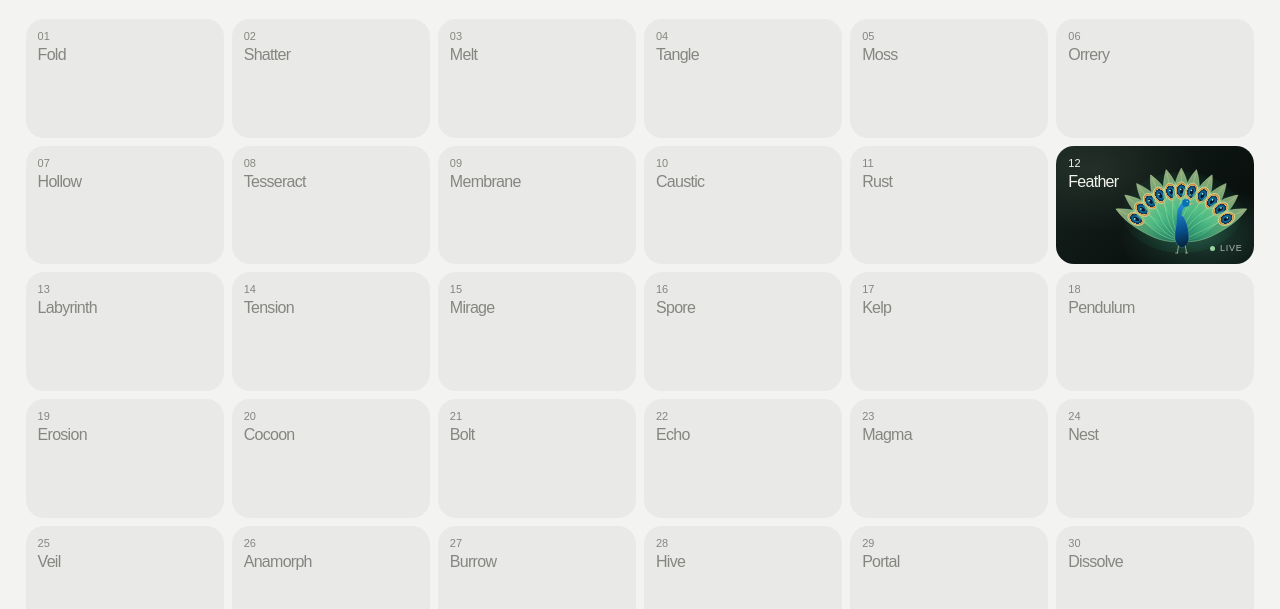
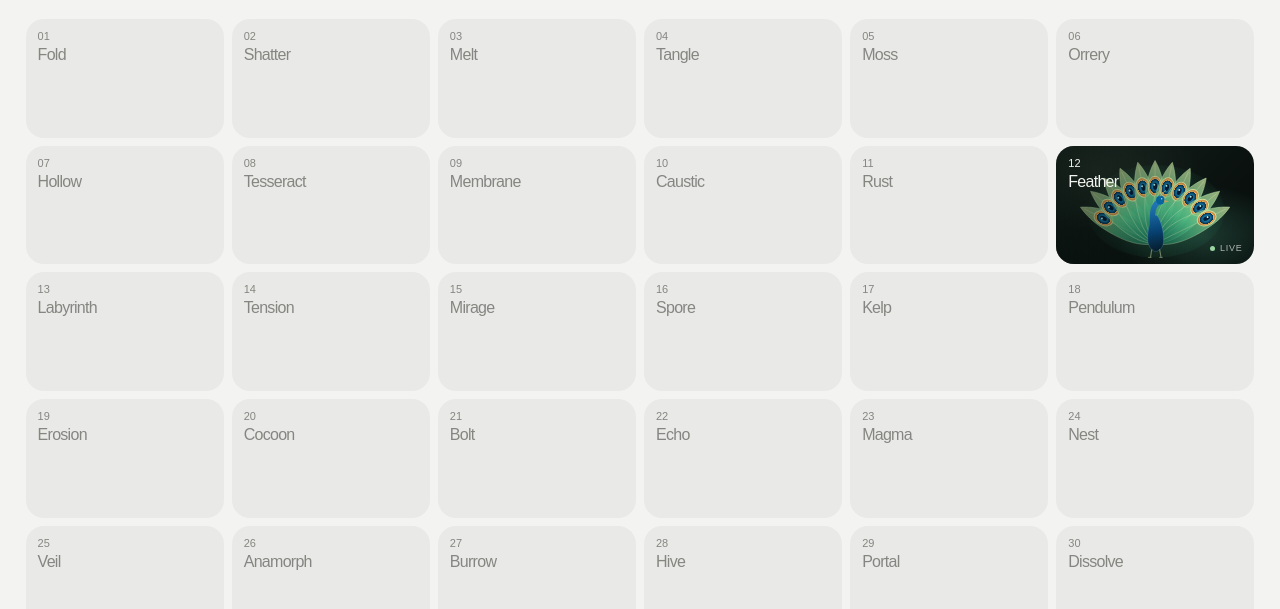
Before and after one commit to Aishwary2004Gupta/codevember-2026, a plain HTML site: page index.html in a window 1280 px wide. Shown: the part 65-674 px from the top of the page. Drawn offline with Linux system fonts and the light colour scheme.

Commit message:
Update index.html

```diff
--- a/index.html
+++ b/index.html
@@ -178,6 +178,17 @@
       box-shadow: 0 8px 24px rgba(13, 30, 22, .18);
     }
 
+    .project--live::after {
+      position: absolute;
+      z-index: 0;
+      inset: 0;
+      background:
+        linear-gradient(90deg, rgba(5, 13, 10, .48), transparent 76%),
+        linear-gradient(0deg, rgba(5, 13, 10, .2), transparent 42%);
+      content: "";
+      pointer-events: none;
+    }
+
     .project:focus-visible {
       z-index: 1;
       outline: 2px solid var(--focus);
@@ -226,16 +237,17 @@
 
     .feather-art {
       position: absolute;
-      inset: 2% 1% 0 28%;
-      width: 70%;
+      z-index: 0;
+      inset: 0;
+      width: 100%;
       height: 100%;
-      opacity: .98;
-      transform-origin: 60% 100%;
-      transition: transform 350ms ease, opacity 350ms ease;
+      object-fit: cover;
+      object-position: center;
+      transition: transform 350ms ease;
     }
 
     .project--live:hover .feather-art {
-      transform: translateY(-2px) scale(1.04);
+      transform: scale(1.04);
     }
 
     @media (max-width: 1180px) {
```
